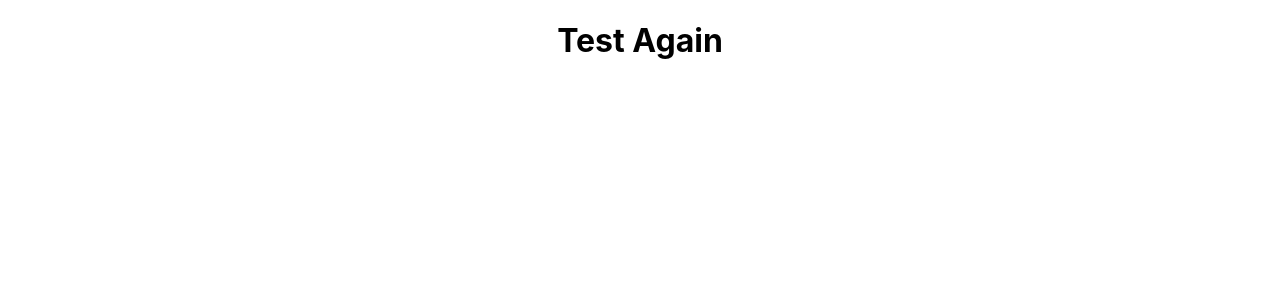
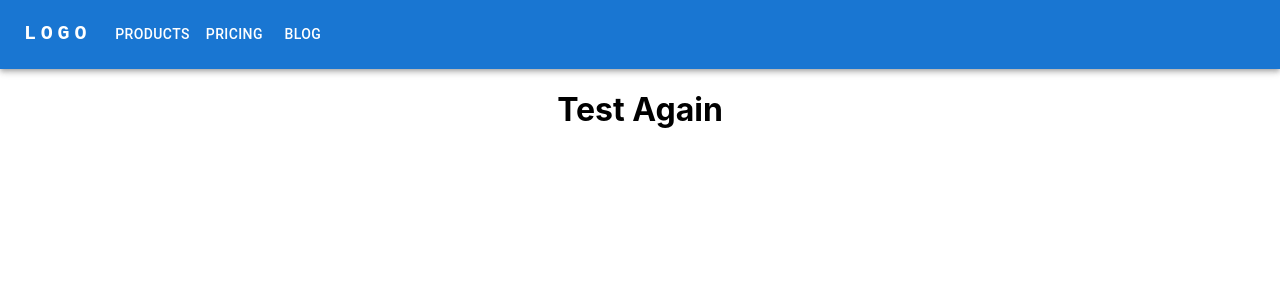
Before and after one commit to jaxondinh/learnTrading, a React (Create React App) app: page / in a window 1280 px wide. Shown: the top 300 px of the page. Built offline with nearby package versions, Linux system fonts and the light colour scheme.

Commit message:
nav bar created

```diff
--- a/package.json
+++ b/package.json
@@ -4,6 +4,10 @@
   "version": "0.1.0",
   "private": true,
   "dependencies": {
+    "@emotion/react": "^11.11.1",
+    "@emotion/styled": "^11.11.0",
+    "@mui/icons-material": "^5.14.19",
+    "@mui/material": "^5.14.20",
     "@testing-library/jest-dom": "^5.17.0",
     "@testing-library/react": "^13.4.0",
     "@testing-library/user-event": "^13.5.0",
--- a/src/App.js
+++ b/src/App.js
@@ -1,9 +1,10 @@
-import logo from './logo.svg';
 import './App.css';
+import ResponsiveAppBar from './ResponsiveAppBar';
 
 function App() {
   return (
     <div className="App">
+      <ResponsiveAppBar></ResponsiveAppBar>
       <h1>Test Again</h1>
     </div>
   );
--- /dev/null
+++ b/src/ResponsiveAppBar.js
@@ -0,0 +1,121 @@
+import * as React from 'react';
+import AppBar from '@mui/material/AppBar';
+import Box from '@mui/material/Box';
+import Toolbar from '@mui/material/Toolbar';
+import IconButton from '@mui/material/IconButton';
+import Typography from '@mui/material/Typography';
+import Menu from '@mui/material/Menu';
+import MenuIcon from '@mui/icons-material/Menu';
+import Container from '@mui/material/Container';
+import Button from '@mui/material/Button';
+import MenuItem from '@mui/material/MenuItem';
+
+const pages = ['Products', 'Pricing', 'Blog'];
+
+function ResponsiveAppBar() {
+  const [anchorElNav, setAnchorElNav] = React.useState(null);
+
+  const handleOpenNavMenu = (event) => {
+    setAnchorElNav(event.currentTarget);
+  };
+
+  const handleCloseNavMenu = () => {
+    setAnchorElNav(null);
+  };
+
+  return (
+    <AppBar position="static">
+      <Container maxWidth="xl">
+        <Toolbar disableGutters>
+          <Typography
+            variant="h6"
+            noWrap
+            component="a"
+            href="#"
+            sx={{
+              mr: 2,
+              display: { xs: 'none', md: 'flex' },
+              fontFamily: 'monospace',
+              fontWeight: 700,
+              letterSpacing: '.3rem',
+              color: 'inherit',
+              textDecoration: 'none',
+            }}
+          >
+            LOGO
+          </Typography>
+
+          <Box sx={{ flexGrow: 1, display: { xs: 'flex', md: 'none' } }}>
+            <IconButton
+              size="large"
+              aria-label="account of current user"
+              aria-controls="menu-appbar"
+              aria-haspopup="true"
+              onClick={handleOpenNavMenu}
+              color="inherit"
+            >
+              <MenuIcon />
+            </IconButton>
+            <Menu
+              id="menu-appbar"
+              anchorEl={anchorElNav}
+              anchorOrigin={{
+                vertical: 'bottom',
+                horizontal: 'left',
+              }}
+              keepMounted
+              transformOrigin={{
+                vertical: 'top',
+                horizontal: 'left',
+              }}
+              open={Boolean(anchorElNav)}
+              onClose={handleCloseNavMenu}
+              sx={{
+                display: { xs: 'block', md: 'none' },
+              }}
+            >
+              {pages.map((page) => (
+                <MenuItem key={page} onClick={handleCloseNavMenu}>
+                  <Typography textAlign="center">{page}</Typography>
+                </MenuItem>
+              ))}
+            </Menu>
+          </Box>
+
+          <Typography
+            variant="h5"
+            noWrap
+            component="a"
+            href="#"
+            sx={{
+              mr: 2,
+              display: { xs: 'flex', md: 'none' },
+              flexGrow: 1,
+              fontFamily: 'monospace',
+              fontWeight: 700,
+              letterSpacing: '.3rem',
+              color: 'inherit',
+              textDecoration: 'none',
+            }}
+          >
+            LOGO
+          </Typography>
+
+          <Box sx={{ flexGrow: 1, display: { xs: 'none', md: 'flex' } }}>
+            {pages.map((page) => (
+              <Button
+                key={page}
+                onClick={handleCloseNavMenu}
+                sx={{ my: 2, color: 'white', display: 'block' }}
+              >
+                {page}
+              </Button>
+            ))}
+          </Box>
+        </Toolbar>
+      </Container>
+    </AppBar>
+  );
+}
+
+export default ResponsiveAppBar;
```
Also changed, not shown: 1 other file (tests, documents, lock files or other folders).
